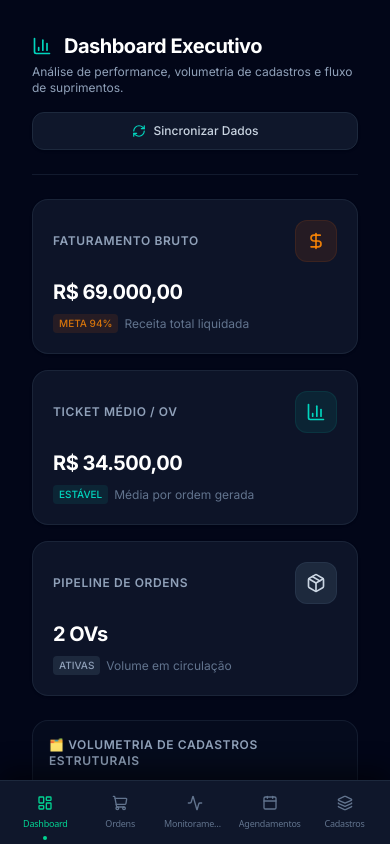
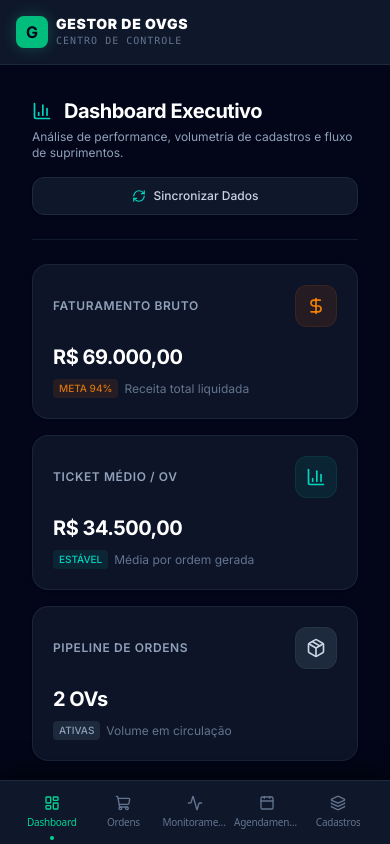
Before and after one commit to Marinalimamagna/ovs-logistics-dashboard, a Next.js app: page /dashboard in a window 390 px wide. Built offline with nearby package versions, Linux system fonts and the light colour scheme.

Commit message:
fix: corrige caminhos e atualiza sigla para OVGs com cabeçalho mobile

```diff
--- a/src/app/dashboard/page.tsx
+++ b/src/app/dashboard/page.tsx
@@ -30,7 +30,6 @@ export default function DashboardPage() {
 
   const ticketMedio = totalOrdens > 0 ? faturamentoTotal / totalOrdens : 0;
 
-  // Indicadores de volumetria estrutural (Design Limpo - Estilo SAP/Oracle)
   const totalClientes = 42;
   const totalTransportadoras = 8;
   const totalItens = 156;
@@ -40,7 +39,7 @@ export default function DashboardPage() {
   return (
     <div className="space-y-6 md:space-y-8 w-full p-4 md:p-6 text-slate-200 overflow-x-hidden">
 
-      {/* 1. CABEÇALHO DA INTERFACE (ADAPTADO MOBILE) */}
+      {/* 1. CABEÇALHO DA INTERFACE */}
       <div className="flex flex-col sm:flex-row sm:items-center justify-between w-full gap-4 border-b border-slate-800/60 pb-6">
         <div>
           <h1 className="text-xl md:text-2xl font-bold text-white tracking-tight flex items-center gap-3">
@@ -59,8 +58,8 @@ export default function DashboardPage() {
         </button>
       </div>
 
-      {/* 2. METRICAS PRINCIPAIS (GRID RESPONSIVO) */}
-      <div className="grid grid-cols-1 md:grid-cols-3 gap-4 md:gap-6">
+      {/* 2. METRICAS PRINCIPAIS (RESPONSIVAS) */}
+      <div className="grid grid-cols-1 sm:grid-cols-2 lg:grid-cols-3 gap-4 md:gap-6">
 
         {/* Card 1: Faturamento Total */}
         <div className="bg-slate-900/90 border border-slate-800/80 rounded-2xl p-5 md:p-6 shadow-sm relative overflow-hidden group">
@@ -109,7 +108,7 @@ export default function DashboardPage() {
         </div>
 
         {/* Card 3: Total de Ordens */}
-        <div className="bg-slate-900/90 border border-slate-800/80 rounded-2xl p-5 md:p-6 shadow-sm relative overflow-hidden group">
+        <div className="bg-slate-900/90 border border-slate-800/80 rounded-2xl p-5 md:p-6 shadow-sm relative overflow-hidden group col-span-1 sm:col-span-2 lg:col-span-1">
           <div className="flex items-center justify-between">
             <span className="text-xs font-semibold text-slate-400 uppercase tracking-wider">Pipeline de Ordens</span>
             <div className="p-2.5 bg-slate-800 rounded-xl text-slate-300 border border-slate-700/50">
@@ -133,7 +132,7 @@ export default function DashboardPage() {
 
       </div>
 
-      {/* 3. VOLUMETRIA DE CADASTROS (EMPILHA EM TELAS MINI) */}
+      {/* 3. VOLUMETRIA DE CADASTROS */}
       <div className="bg-slate-900/30 border border-slate-800/60 rounded-2xl p-4 md:p-5">
         <h2 className="text-xs font-semibold text-slate-400 uppercase tracking-wider mb-4 flex items-center gap-2">
           🗂️ Volumetria de Cadastros Estruturais
@@ -176,7 +175,7 @@ export default function DashboardPage() {
         </div>
       </div>
 
-      {/* 4. BLOCO DE ANÁLISE GRÁFICA E HISTÓRICO (PREVINE QUEBRA DO GRÁFICO NO CELULAR) */}
+      {/* 4. BLOCO DE ANÁLISE GRÁFICA E HISTÓRICO */}
       <div className="grid grid-cols-1 xl:grid-cols-4 gap-6 items-start">
 
         <div className="xl:col-span-3 w-full overflow-hidden max-w-full">
@@ -187,7 +186,6 @@ export default function DashboardPage() {
           )}
         </div>
 
-        {/* Registro de Atividades Lateral */}
         <div className="xl:col-span-1 bg-slate-900/80 border border-slate-800/80 rounded-2xl p-5 shadow-sm w-full">
           <div className="flex items-center justify-between mb-4 pb-3 border-b border-slate-800">
             <h3 className="text-xs font-semibold text-slate-400 uppercase tracking-wider flex items-center gap-2">
--- a/src/app/layout.tsx
+++ b/src/app/layout.tsx
@@ -3,12 +3,12 @@ import { Inter } from 'next/font/google';
 import '../app/globals.css';
 import { Sidebar } from '../components/Sidebar';
 import { Providers } from './providers';
-import { Toaster } from 'sonner'; // 1. Importa o provedor de Toasts
+import { Toaster } from 'sonner';
 
 const inter = Inter({ subsets: ['latin'] });
 
 export const metadata: Metadata = {
-  title: 'Logix Senior - Painel de Controle',
+  title: 'Gestor de OVs - Painel de Controle',
   description: 'Sistema integrado de monitoramento e ordens de venda',
 };
 
@@ -20,7 +20,6 @@ export default function RootLayout({
   return (
     <html lang="pt-BR" className="h-full bg-slate-950">
       <head>
-        {/* Força o navegador a carregar o ícone limpando o cache com uma query string */}
         <link rel="icon" href="/icon.png?v=1" type="image/png" />
       </head>
       <body
@@ -28,17 +27,14 @@ export default function RootLayout({
         suppressHydrationWarning
       >
         <Providers>
-          {/* Mudança para flex-col no mobile e flex-row no desktop */}
           <div className="flex flex-col md:flex-row h-full w-full overflow-hidden">
             <Sidebar />
-            {/* p-4 no mobile, p-8 no desktop, e pb-24 para dar folga do menu inferior fixo */}
             <main className="flex-1 overflow-y-auto bg-slate-950 p-4 md:p-8 pb-24 md:pb-8">
               {children}
             </main>
           </div>
         </Providers>
 
-        {/* 2. Injeta o componente global de Toasts com tema Dark e estilização profissional */}
         <Toaster theme="dark" position="top-right" richColors closeButton />
       </body>
     </html>
--- a/src/components/Sidebar.tsx
+++ b/src/components/Sidebar.tsx
@@ -17,17 +17,30 @@ export function Sidebar() {
 
   return (
     <>
+      {/* 📱 TOPO FIXO PARA CELULAR (MOBILE HEADER) - Corrigido para OVGs */}
+      <div className="md:hidden w-full bg-slate-900 border-b border-slate-800 p-4 shrink-0 select-none">
+        <div className="flex items-center gap-2">
+          <div className="h-8 w-8 bg-emerald-500 rounded-lg flex items-center justify-center font-bold text-slate-950 shadow-[0_0_15px_rgba(16,185,129,0.3)]">
+            G
+          </div>
+          <div>
+            <h1 className="text-sm font-black text-white uppercase tracking-wider leading-none">Gestor de OVGs</h1>
+            <span className="text-[10px] font-mono text-slate-500 uppercase tracking-widest mt-0.5 block">Centro de Controle</span>
+          </div>
+        </div>
+      </div>
+
       {/* 🖥️ SIDEBAR PARA TELAS GRANDES (DESKTOP) */}
       <aside className="hidden md:flex w-64 bg-slate-900 border-r border-slate-800 flex-col h-full select-none shrink-0">
-        {/* Brand / Logo */}
+        {/* Marca / Logo - Corrigido para OVGs */}
         <div className="p-6 border-b border-slate-800">
           <div className="flex items-center gap-2">
             <div className="h-8 w-8 bg-emerald-500 rounded-lg flex items-center justify-center font-bold text-slate-950 shadow-[0_0_15px_rgba(16,185,129,0.3)]">
-              L
+              G
             </div>
             <div>
-              <h1 className="text-sm font-black text-white uppercase tracking-wider leading-none">Logix Senior</h1>
-              <span className="text-[10px] font-mono text-slate-500 uppercase tracking-widest mt-0.5 block">Control Center</span>
+              <h1 className="text-sm font-black text-white uppercase tracking-wider leading-none">Gestor de OVGs</h1>
+              <span className="text-[10px] font-mono text-slate-500 uppercase tracking-widest mt-0.5 block">Centro de Controle</span>
             </div>
           </div>
         </div>
@@ -70,7 +83,7 @@ export function Sidebar() {
       </aside>
 
       {/* 📱 BARRA DE NAVEGAÇÃO INFERIOR PARA TELAS PEQUENAS (MOBILE) */}
-      <nav className="md:hidden fixed bottom-0 left-0 right-0 h-16 bg-slate-900 border-t border-slate-800 flex items-center justify-around px-2 z-50 shadow-[0_-10px_25px_rgba(0,0,0,0.5)] select-none">
+      <nav className="md:hidden fixed bottom-0 left-0 right-0 h-16 bg-slate-900 border-t border-slate-800 flex items-center justify-around px-4 z-50 shadow-[0_-10px_25px_rgba(0,0,0,0.5)] select-none">
         {menuItems.map((item) => {
           const Icon = item.icon;
           const isActive = pathname === item.href;
@@ -79,13 +92,13 @@ export function Sidebar() {
             <Link
               key={item.href}
               href={item.href}
-              className={`flex flex-col items-center justify-center gap-1.5 flex-1 h-full relative transition-colors ${
+              className={`flex flex-col items-center justify-center gap-1 flex-1 h-full relative transition-colors ${
                 isActive ? 'text-emerald-400' : 'text-slate-500'
               }`}
             >
               <Icon className={`h-4 w-4 ${isActive ? 'text-emerald-400' : 'text-slate-500'}`} />
-              <span className="text-[9px] font-medium tracking-tight font-sans truncate max-w-[62px]">
-                {item.name.split(' ')[0]} {/* Pega apenas a primeira palavra para não quebrar layout */}
+              <span className="text-[10px] font-medium tracking-tight font-sans truncate max-w-[65px]">
+                {item.name.split(' ')[0]}
               </span>
 
               {isActive && (
```
